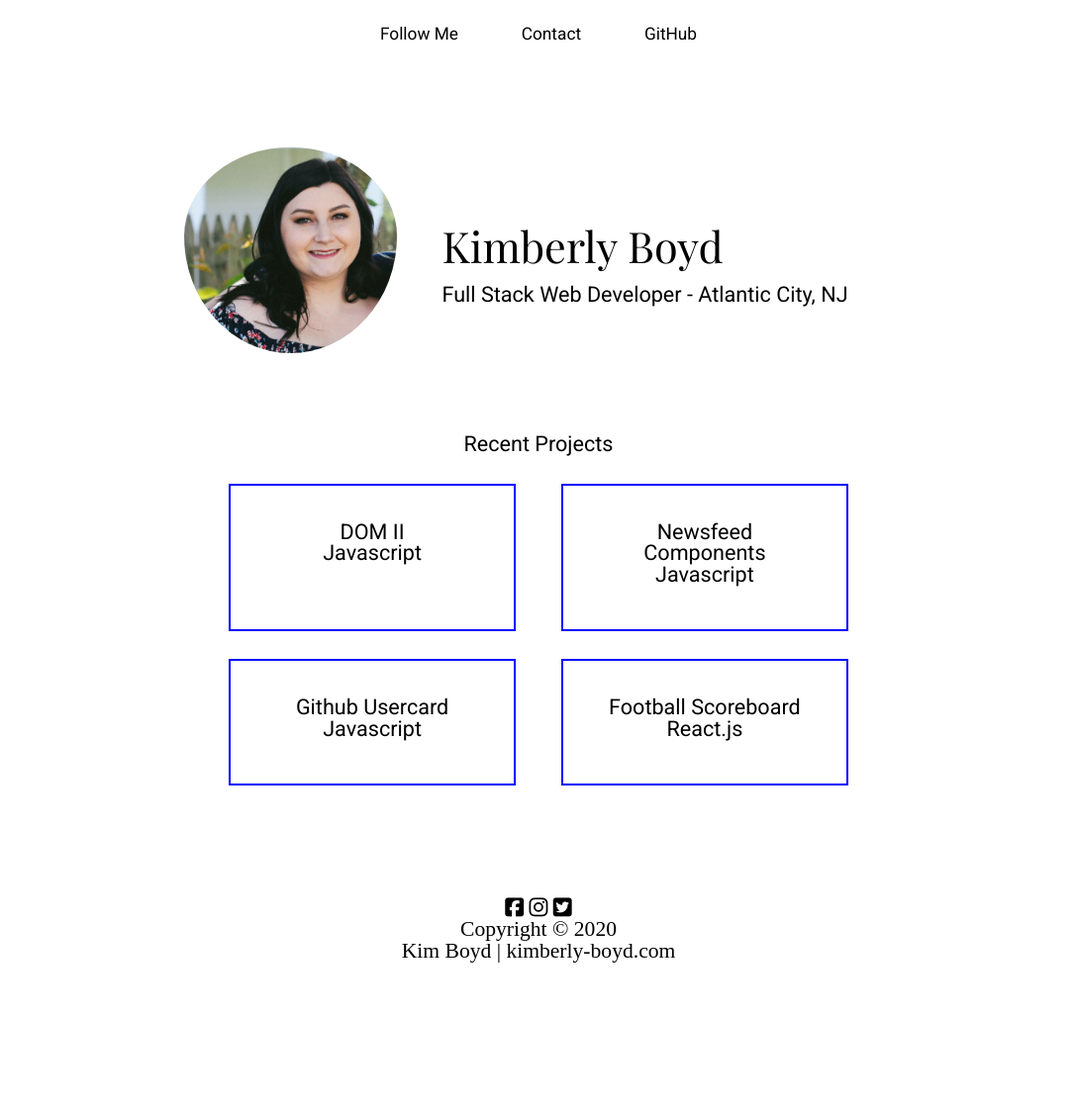
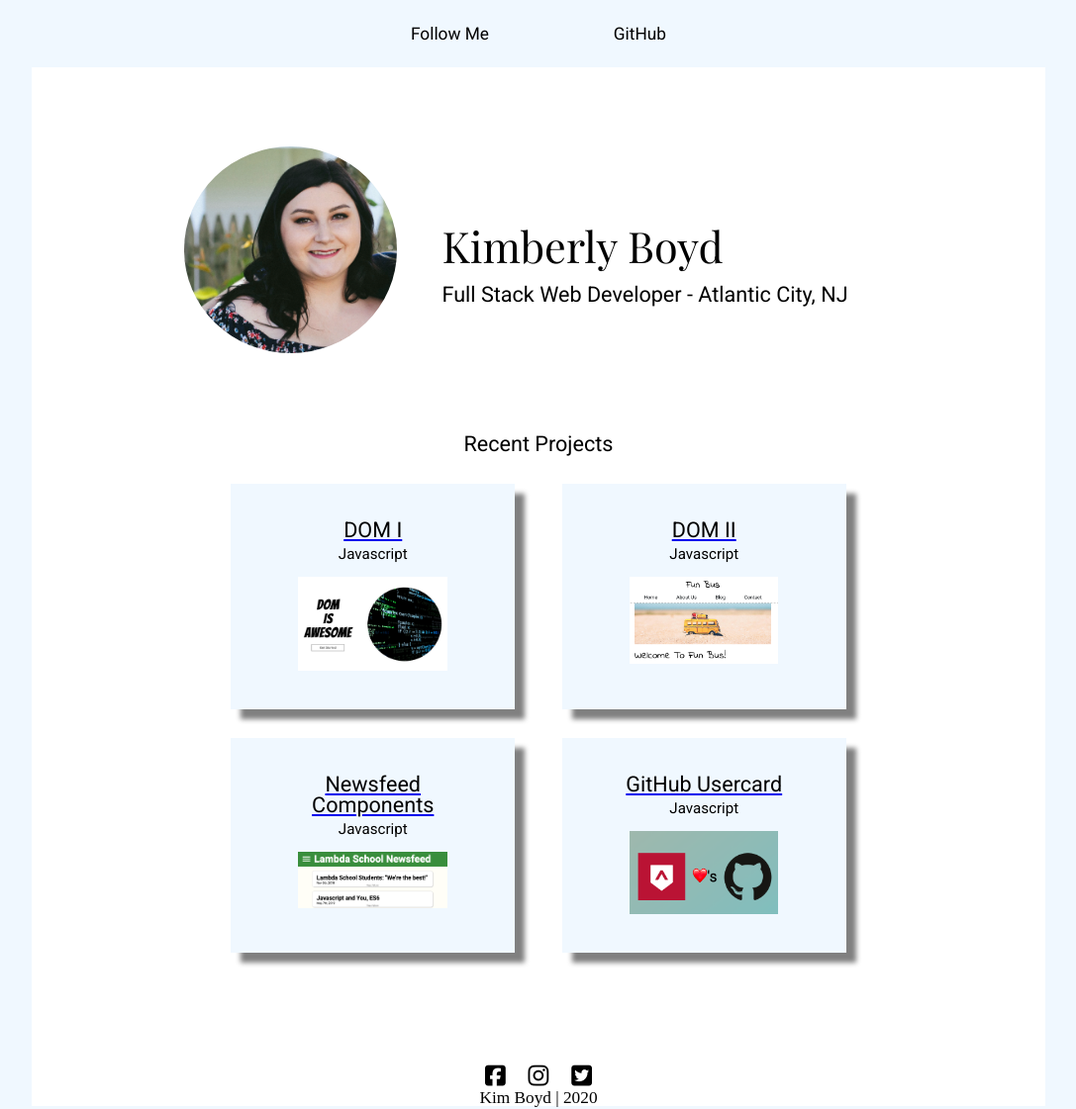
Before and after one commit to kimboyd12/portfolio, a plain HTML site: page index.html in a window 1280 px wide. Shown: the whole page at 99% size, without its empty margins (96-1183 px from the left). Before the commit the page ends 998 px from the top, so only its background shows below. Drawn offline with nearby package versions, Linux system fonts and the light colour scheme.

Commit message:
incredibly basin but done for now

```diff
--- a/index.html
+++ b/index.html
@@ -11,9 +11,8 @@
 
  <header>
     <nav>
-        <a href="#">Follow Me</a>
-        <a href="#">Contact</a>
-        <a href="#">GitHub</a>
+        <a href="#footer">Follow Me</a>
+        <a href="https://github.com/kimboyd12">GitHub</a>
     </nav>
  </header>
 
@@ -31,40 +30,42 @@
     <section class="project-cards">
         <p>Recent Projects</p>
         <div class="top-cards">
-        <div class="card">
-            <h4>DOM II</h4>
+        <div class="card-1">
+            <a href="https://github.com/kimboyd12/DOM-I"><h4>DOM I</h4></a>
             <p>Javascript</p>
+            <img src="images/Screen Shot 2020-02-23 at 3.14.04 PM.png">
         </div>
-        <div class="card">
-            <h4>Newsfeed Components</h4>
+        <div class="card-2">
+            <a href="https://github.com/kimboyd12/DOM-II"><h4>DOM II</h4></a>
             <p>Javascript</p>
+            <img src="images/Screen Shot 2020-02-23 at 3.12.33 PM.png">
         </div>
     </div>
     <div class="bottom-cards">
-        <div class="card">
-            <h4>Github Usercard</h4>
+        <div class="card-3">
+            <a href="https://github.com/kimboyd12/Newsfeed-Components"><h4>Newsfeed Components</h4></a>
             <p>Javascript</p>
+            <img src="images/Screen Shot 2020-02-23 at 3.11.42 PM.png">
         </div>
-        <div class="card">
-            <h4>Football Scoreboard</h4>
-            <p>React.js</p>
+        <div class="card-4">
+            <a href="https://github.com/kimboyd12/github-usercard"><h4>GitHub Usercard</h4></a>
+            <p>Javascript</p>
+            <img src="images/githubcard.png">
         </div>
     </div>
 
     </section>
 
-    <footer>
+    <footer id="footer">
             <div class='social'>
-                <i class="fab fa-facebook-square"></i>
-                <i class="fab fa-instagram"></i>
-                <i class="fab fa-twitter-square"></i>
+                <a href="https://www.facebook.com/kimberlyboyd"><i class="fab fa-facebook-square"></i></a>
+                <a href="https://instagram.com/__kmbrly"><i class="fab fa-instagram"></i></a>
+                <a href="https://twitter.com/kmbrlyb3"><i class="fab fa-twitter-square"></i></a>
             </div>
 
             <p>
-                Copyright © 2020
-                <br>
-                Kim Boyd | kimberly-boyd.com
-                <br>
+                Kim Boyd | 2020
+
 
             </p>
         </footer>
--- a/less/footer.less
+++ b/less/footer.less
@@ -4,4 +4,13 @@ footer {
     width: 30%;
     text-align: center;
     padding-top: 8%;
+    font-size: 1.6rem;
+
+    a {
+        font-size: 2.2rem;
+        padding: 3%;
+        margin-bottom: 2%;
+        text-decoration: none;
+        color: black;
+    }
 }
--- a/less/home-page.less
+++ b/less/home-page.less
@@ -1,5 +1,6 @@
 html {
     font-size: 67.5%;
+    background-color: aliceblue;
 
     .container {
         font-size: 2rem;
@@ -9,27 +10,12 @@ html {
 
     }
 
-    nav {
-        width: 30%;
-        padding: 1.5%;
-        display: flex;
-        margin: 0 auto;
-        padding:2%;
-
-
-        a {
-            margin: 0 auto;
-            font-size: 1.6rem;
-            text-decoration: none;
-            font-family: 'Roboto';
-            color: black;
-        }
     }
 
     img {
         width: 30%;
         border-radius: 50%;
-        padding-top: 4%;
+        margin-top: 4%;
     }
     .info {
         display: flex;
@@ -71,6 +57,7 @@ html {
             padding: 3%;
             font-family: 'Roboto';
 
+
             p {
                 padding-bottom: 4%;
             }
@@ -84,12 +71,55 @@ html {
             flex-direction: row;
             justify-content: space-evenly;
 
-            .card {
-                border: 2px solid blue;
+            .card-1 {
                 width: 30%;
                 padding: 5%;
                 margin-bottom: 4%;
                 text-align: center;
+                background-color:aliceblue;
+                box-shadow: 10px 10px 5px grey;
+
+                h4 {
+                    color: black;
+                }
+
+
+                p {
+                    font-size: 1.4rem;
+                    padding: 3%;
+
+                }
+
+                img {
+                    border-radius: 0%;
+                    width: 70%;
+                }
+
+
+            }
+
+            .card-2 {
+                width: 30%;
+                padding: 5%;
+                margin-bottom: 4%;
+                text-align: center;
+                background-color:aliceblue;
+                box-shadow: 10px 10px 5px grey;
+
+                p {
+                    font-size: 1.4rem;
+                    padding: 3%;
+                }
+
+
+                h4 {
+                    color: black;
+                }
+
+                img {
+                    border-radius: 0%;
+                    width: 70%;
+                }
             }
         }
 
@@ -99,12 +129,48 @@ html {
             flex-direction: row;
             justify-content: space-evenly;
 
-            .card {
-                border: 2px solid blue;
+            .card-3 {
                 width: 30%;
                 padding: 5%;
                 text-align: center;
+                background-color:aliceblue;
+                box-shadow: 10px 10px 5px grey;
+
+                p {
+                    font-size: 1.4rem;
+                    padding: 3%;
+                }
+
+                h4 {
+                    color: black;
+                }
+
+                img {
+                    border-radius: 0%;
+                    width: 70%;
+                }
             }
+
+            .card-4 {
+
+                width: 30%;
+                padding: 5%;
+                text-align: center;
+                background-color:aliceblue;
+                box-shadow: 10px 10px 5px grey;
+
+                p {
+                    font-size: 1.4rem;
+                    padding: 3%;
+                }
+
+                h4 {
+                    color: black;
+                }
+
+                img {
+                    border-radius: 0%;
+                    width: 70%;
+                }
         }
-
-}
+    }
--- a/less/navigation.less
+++ b/less/navigation.less
@@ -0,0 +1,16 @@
+nav {
+    width: 30%;
+    padding: 1.5%;
+    display: flex;
+    margin: 0 auto;
+    padding:2%;
+
+
+    a {
+        margin: 0 auto;
+        font-size: 1.6rem;
+        text-decoration: none;
+        font-family: 'Roboto';
+        color: black;
+    }
+}
```
Also changed, not shown: css/index.css, images/Screen Shot 2020-02-23 at 3.11.42 PM.png (added), images/Screen Shot 2020-02-23 at 3.12.33 PM.png (added), images/Screen Shot 2020-02-23 at 3.14.04 PM.png (added), images/githubcard.png (added), images/react.png (deleted), package-lock.json (deleted).
